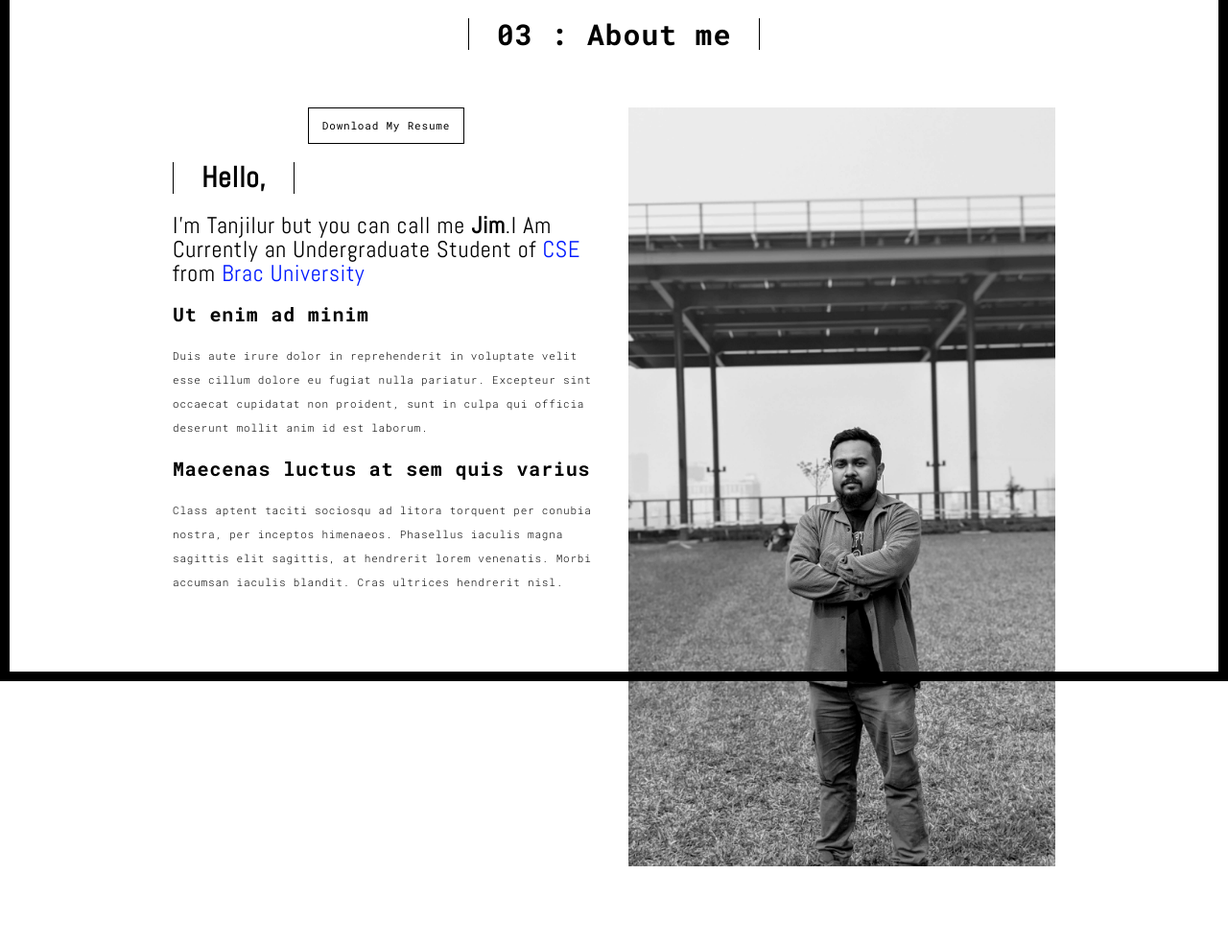
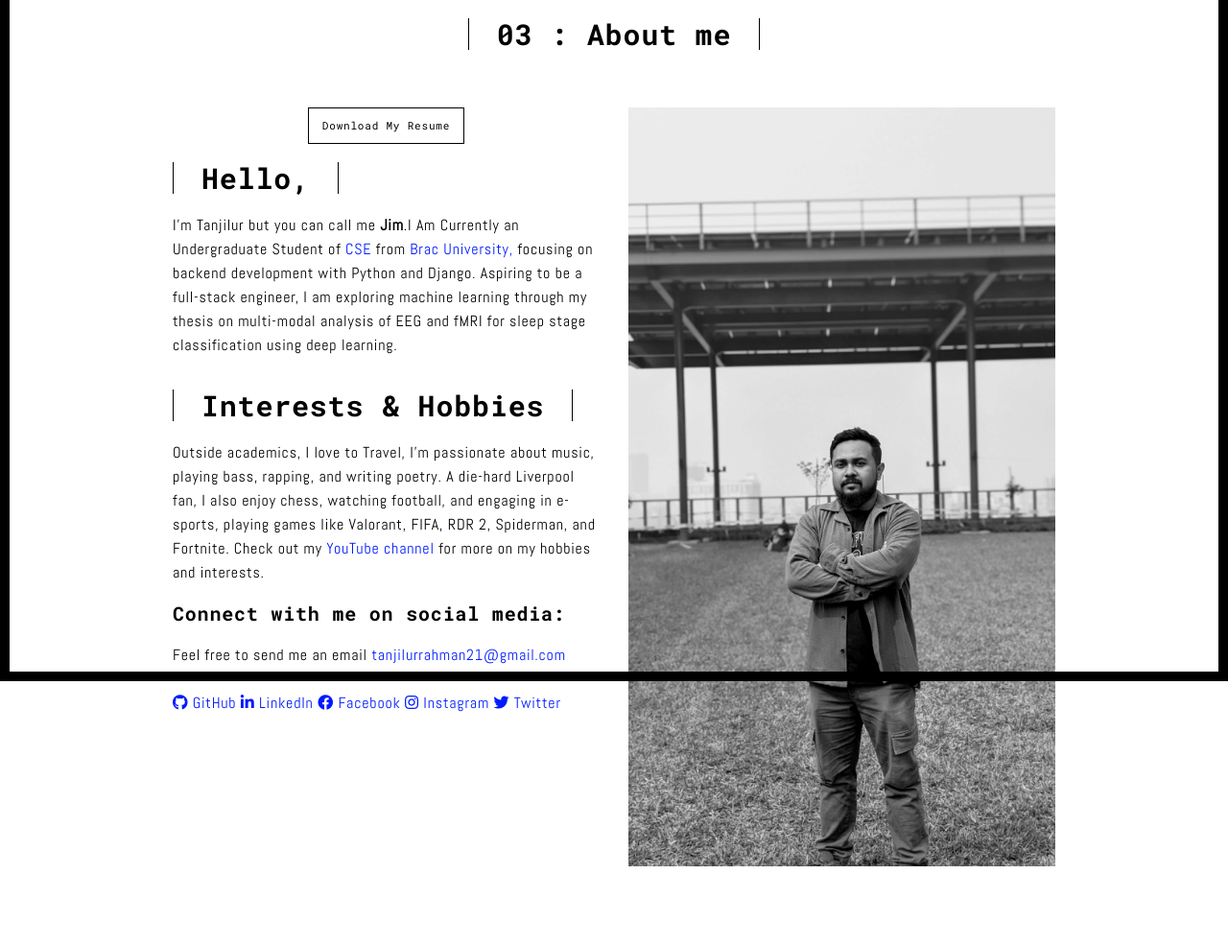
Before and after one commit to TanjilurJim/portfo, a Flask app: template templates/about.html in a window 1280 px wide. Shown: the part 90-1075 px from the top of the page at 96% size. Run offline with Flask 3, Linux system fonts and the light colour scheme; the template is opened without the code that fills it, so the values that code supplies are empty; some libraries are stand-ins or nearby versions; some web fonts are replaced.

Commit message:
Update about.html

```diff
--- a/templates/about.html
+++ b/templates/about.html
@@ -10,12 +10,15 @@
   <meta content="Mashup templates have been developped by Orson.io team" name="author">
 
   <!-- Disable tap highlight on IE -->
+
   <meta name="msapplication-tap-highlight" content="no">
   <link rel="stylesheet" href="path/to/lightbox2/css/lightbox.min.css">
   <link rel="apple-touch-icon" sizes="180x180" href="./static/assets/apple-icon-180x180.png">
   <link href="./static/assets/Icon.png" rel="icon">
   <link href="https://fonts.googleapis.com/css2?family=Single+Day&display=swap" rel="stylesheet">
   <link href="https://fonts.googleapis.com/css2?family=Abel&display=swap" rel="stylesheet">
+  <link rel="stylesheet" href="https://cdnjs.cloudflare.com/ajax/libs/font-awesome/5.15.3/css/all.min.css">
+
   <title>About</title>
 
 <link href="./static/main.3f6952e4.css" rel="stylesheet"></head>
@@ -71,18 +74,30 @@
                     <a href="./static/assets/CV.pdf" class="btn btn-default" download="CV.pdf">Download My Resume</a>
                   </div>
 
-                  <h2 style="font-family: 'Abel', sans-serif;">Hello, </h2>
+                  <h2>Hello, </h2>
 
-                  <p style="font-size: 24px; font-family: 'Abel', sans-serif;">I'm Tanjilur but you can call me <b> Jim</b>.I Am Currently an Undergraduate Student of<a href="https://cse.sds.bracu.ac.bd/" target="_blank"class="custom-hover"> CSE </a>from <a href="https://www.bracu.ac.bd/" target ="_blank"class="custom-hover"> Brac University</a></p>
+                  <p style="font-size: 16px; font-family: 'Abel', sans-serif;">I'm Tanjilur but you can call me <b> Jim</b>.I Am Currently an Undergraduate Student of<a href="https://cse.sds.bracu.ac.bd/" target="_blank"class="custom-hover"> CSE </a>from <a href="https://www.bracu.ac.bd/" target ="_blank"class="custom-hover"> Brac University, </a>focusing on backend development with Python and Django. Aspiring to be a full-stack engineer, I am exploring machine learning through my thesis on multi-modal analysis of EEG and fMRI for sleep stage classification using deep learning.</p>
 
 
-                  <h3>Ut enim ad minim </h3>
-                  <p>Duis aute irure dolor in reprehenderit in voluptate velit esse
-                  cillum dolore eu fugiat nulla pariatur. Excepteur sint occaecat cupidatat non
-                  proident, sunt in culpa qui officia deserunt mollit anim id est laborum.
-                  <h3>Maecenas luctus at sem quis varius</h3>
-                  <p>
-                  Class aptent taciti sociosqu ad litora torquent per conubia nostra, per inceptos himenaeos. Phasellus iaculis magna sagittis elit sagittis, at hendrerit lorem venenatis. Morbi accumsan iaculis blandit. Cras ultrices hendrerit nisl.</p>
+                  <h2>Interests & Hobbies </h3>
+                  <p style="font-size: 16px; font-family: 'Abel', sans-serif;">
+                    Outside academics, I love to Travel, I'm passionate about music, playing bass, rapping, and writing poetry. A die-hard Liverpool fan, I also enjoy chess, watching football, and engaging in e-sports, playing games like Valorant, FIFA, RDR 2, Spiderman, and Fortnite.
+                    Check out my <a href="https://www.youtube.com/channel/UCNnYBRO48MGLOfLCV_L64zg" target="_blank"class="custom-hover" >YouTube channel</a> for more on my hobbies and interests.
+                  </p>
+
+                  <h3>Connect with me on social media:</h3>
+
+  <div class="social-icons">
+    <p style="font-size: 16px; font-family: 'Abel', sans-serif;">
+      Feel free to send me an email <a href="mailto:tanjilurrahman21@gmail.com" class="custom-hover">tanjilurrahman21@gmail.com</a> <br> </br>
+  <a href="https://github.com/TanjilurJim" target="_blank"class="custom-hover"><i class="fab fa-github"></i> GitHub</a>
+  <a href="http://www.linkedin.com/in/tanjilur-rahman-jim" target="_blank"class="custom-hover"><i class="fab fa-linkedin-in"></i> LinkedIn</a>
+  <a href="https://www.facebook.com/RageAgainstJim/" target="_blank"class="custom-hover"><i class="fab fa-facebook-f"></i> Facebook</a>
+  <a href="https://www.instagram.com/rage.against.jim" target="_blank"class="custom-hover"><i class="fab fa-instagram"></i> Instagram</a>
+  <a href="https://twitter.com/4thSpiderman" target="_blank"class="custom-hover"><i class="fab fa-twitter"></i> Twitter</a>
+    </p>
+</div>
+
                 </div>
                 <div class="col-xs-12 col-md-6">
                   <a href="./static/assets/images/2.jpg" data-lightbox="image-group" data-title="Image 2">
```
